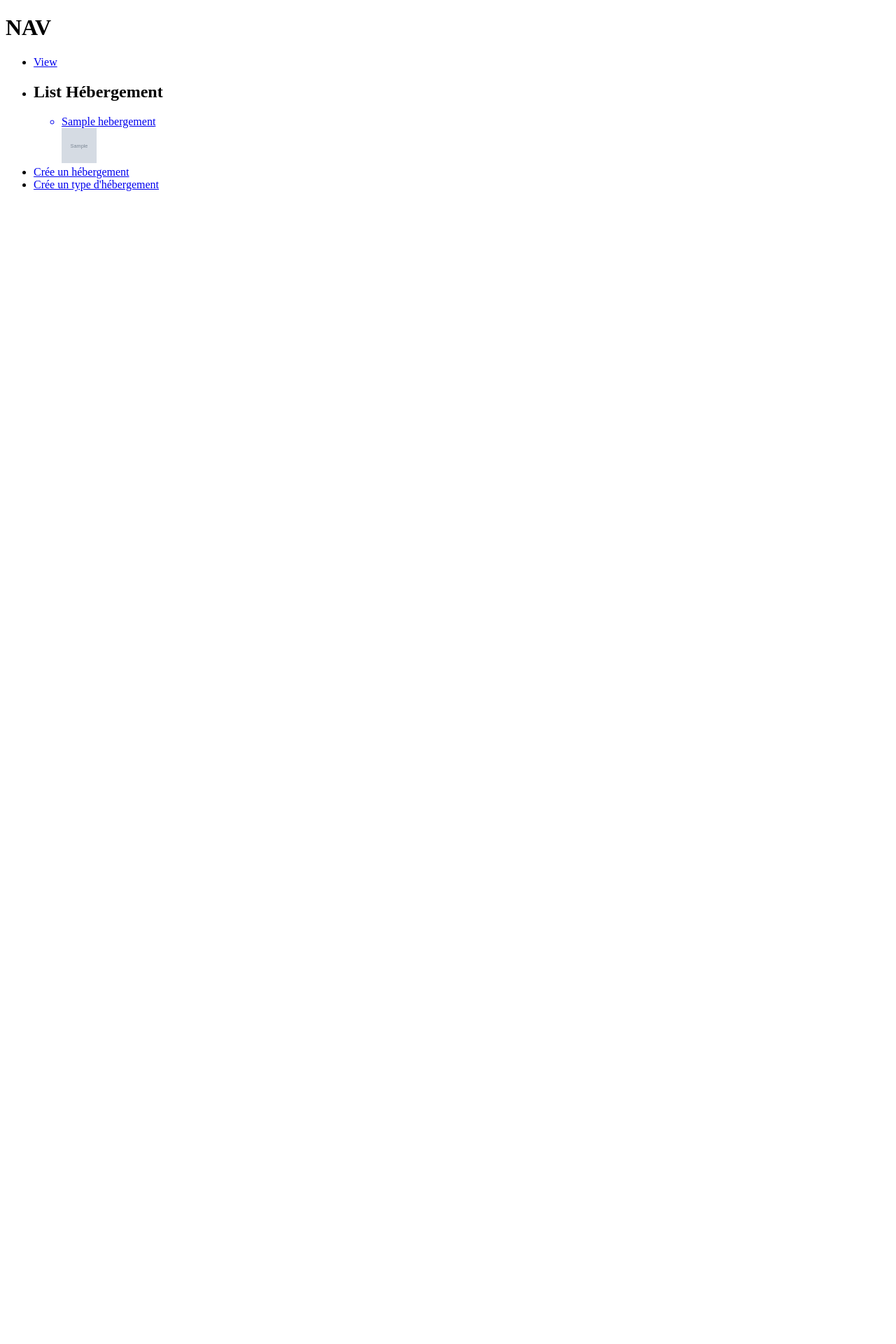
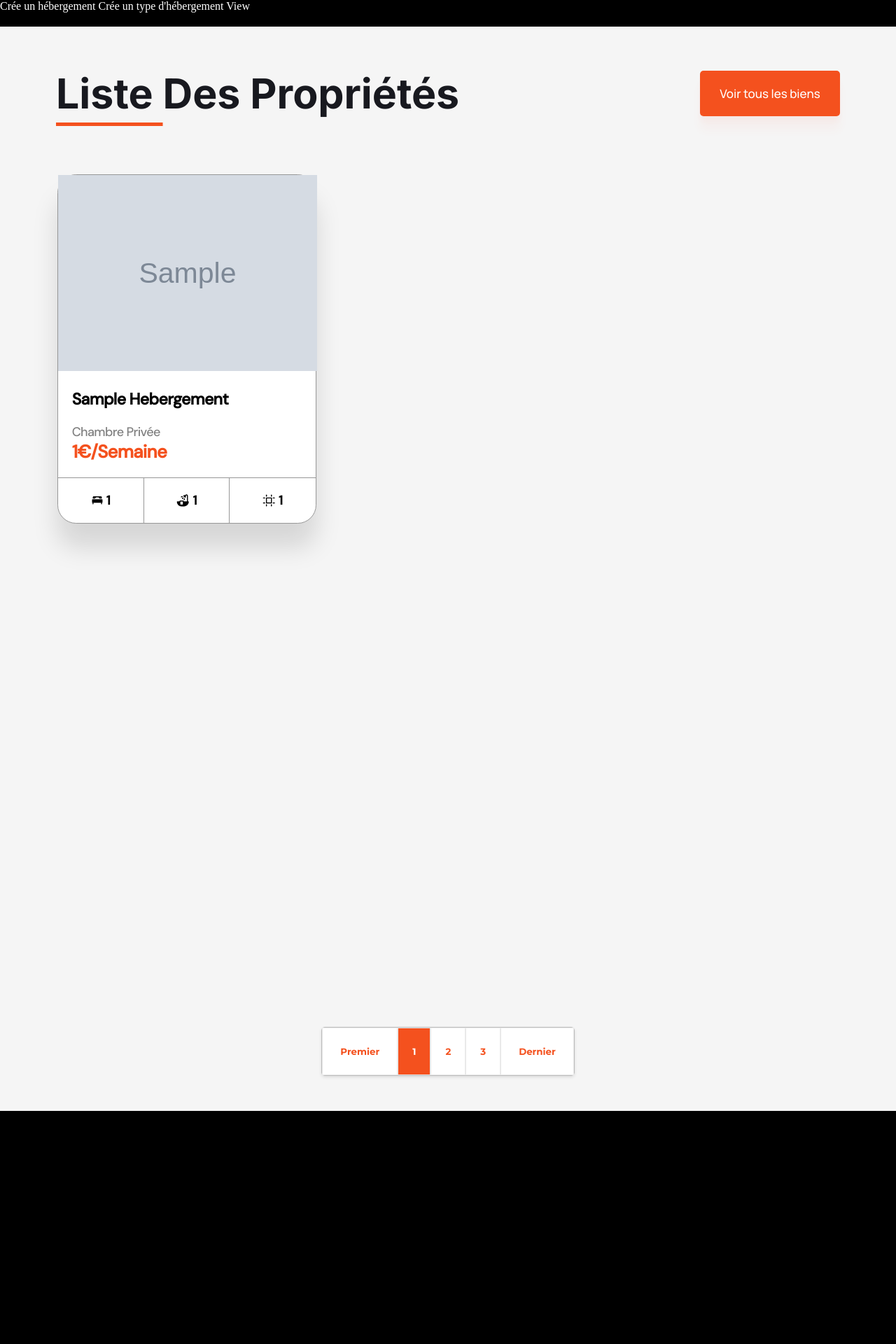
Before and after one commit to RomainCabaret/RESAVVA, a PHP site: page /home/homeView.php in a window 1280 px wide. Shown: the top 1920 px of the page at 70% size. Before the commit the page ends 273 px from the top, so only its background shows below. Run offline with PHP 8.4, Linux system fonts and the light colour scheme; tables that the repository leaves empty hold one stand-in row (values such as "Sample post"); grey boxes marked "Sample" are stand-in pictures.

Commit message:
integrate small design into homeView

```diff
--- a/home/homeView.php
+++ b/home/homeView.php
@@ -17,14 +17,23 @@ $path = "./housing/view/housingView.php?id="
 <html lang="fr">
 
 <head>
-    <meta charset="UTF-8">
-    <link rel="shortcut icon" href=".././ressouces/img/ico/favicon.png" type="image/x-icon">
-    <meta name="viewport" content="width=device-width, initial-scale=1.0">
-    <title>Document</title>
+    <meta charset="UTF-8" />
+    <meta name="viewport" content="width=device-width, initial-scale=1.0" />
+    <meta http-equiv="X-UA-Compatible" content="ie=edge" />
+    <link rel="preconnect" href="https://fonts.googleapis.com" />
+    <link rel="preconnect" href="https://fonts.gstatic.com" crossorigin />
+    <link href="https://fonts.googleapis.com/css2?family=DM+Sans:ital,opsz,wght@0,9..40,500;1,9..40,500&family=Inter:wght@700&display=swap" rel="stylesheet" />
+    <link href="https://fonts.googleapis.com/css2?family=Inter:wght@600;800&family=Manrope:wght@500&family=Montserrat:wght@700&display=swap" rel="stylesheet">
+    <link href="https://fonts.googleapis.com/css2?family=Poppins:wght@500&display=swap" rel="stylesheet" />
+    <link rel="stylesheet" href="../ressouces/css/home.css" />
+    <title>RESA-VVA</title>
 </head>
 
-<body>
-    <h1>NAV</h1>
+<body style="background:black">
+    <a href="./housing/view/addHousingView.php">Crée un hébergement</a>
+    <a href="./housing/view/addHousingTypeView.php">Crée un type d'hébergement</a>
+    <a href="temporalView.html">View</a>
+    <!-- <h1>NAV</h1>
     <ul>
         <li>
             <a href="temporalView.html">View</a>
@@ -46,7 +55,67 @@ $path = "./housing/view/housingView.php?id="
         <li>
             <a href="./housing/view/addHousingTypeView.php">Crée un type d'hébergement</a>
         </li>
-    </ul>
+    </ul> -->
+
+    <section class="rented-list">
+        <div class="rented-header">
+            <h2><span class="underline">Liste </span>des propriétés</h2>
+            <button>Voir tous les biens</button>
+        </div>
+        <div class="rented-container">
+
+            <?php
+            foreach ($housing as $house => $row) {
+                // echo " <a href='" . $path . $row['NOHEB'] . "'><li> " . $row['NOMHEB'] . "</li></a>";
+                // echo "<img src='../ressouces/img/post/" . $row['PHOTOHEB'] . "' class='placeholder-img' >";
+
+            ?>
+                <div class="card">
+                    <?php
+                    echo " <a href='" . $path . $row['NOHEB'] . "'>";
+                    echo "<img src='../ressouces/img/post/" . $row['PHOTOHEB'] . "' class='placeholder-img' >";
+                    echo "</a>";
+                    ?>
+                    <div class="info-rented">
+                        <p class="rented-adress"><?php echo $row['NOMHEB'] ?></p>
+                        <p class="rented-label">Chambre privée</p>
+                        <p class="rented-pricing"><?php echo $row['SURFACEHEB'] ?>€/Semaine</p>
+
+                    </div>
+                    <div class="rented-subinfo">
+                        <div class="bedroom-container">
+                            <img src="../ressouces/img/ico/Bed.svg" alt="" />
+                            <p><?php echo $row['INTERNET'] ?></p>
+                        </div>
+                        <div class="shower-container">
+                            <img src="../ressouces/img/ico/Shower.svg" alt="" />
+                            <p><?php echo $row['NBPLACEHEB'] ?></p>
+                        </div>
+                        <div class="size-container">
+                            <img src="../ressouces/img/ico/Size.svg" alt="" />
+                            <p><?php echo $row['SURFACEHEB'] ?></p>
+                        </div>
+                    </div>
+                </div>
+
+            <?php
+
+            }
+            ?>
+
+
+
+        </div>
+        <div class="pagination-container">
+            <div class="pagination">
+                <button>Premier</button>
+                <button class="is-here">1</button>
+                <button>2</button>
+                <button>3</button>
+                <button>Dernier</button>
+            </div>
+        </div>
+    </section>
 </body>
 
 </html>
--- a/index.php
+++ b/index.php
@@ -58,13 +58,11 @@ if (isset($_POST['login']) && isset($_POST['password'])) {
                 </label>
                 <input type="password" name="password" id="password" placeholder="Entrer votre mot de passe" required />
 
-
                 <?php
 
                 echo '<p class="error-message">' . $errorMSG  . '</p>';
 
                 ?>
-
                 <button>Connexion</button>
             </form>
         </div>
```
Also changed, not shown: ressouces/img/post/65280ed54769f.png (added), ressouces/img/post/6528123adefa9.png (added).
